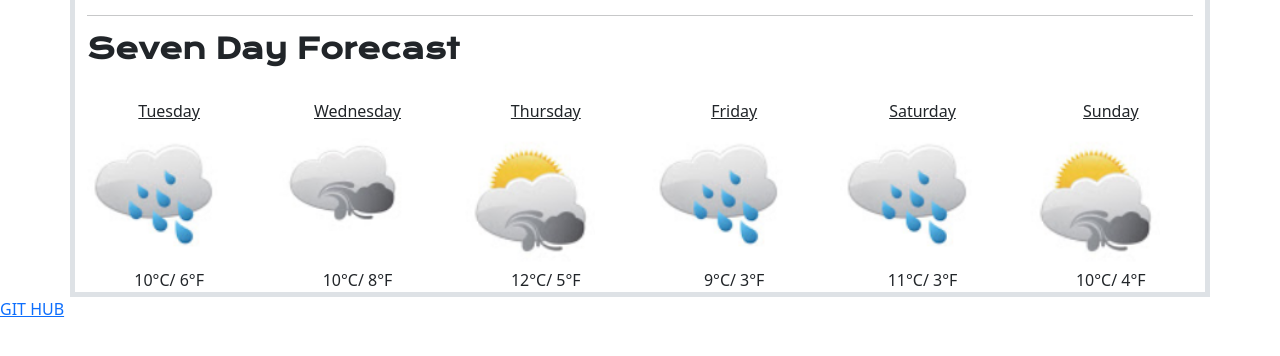
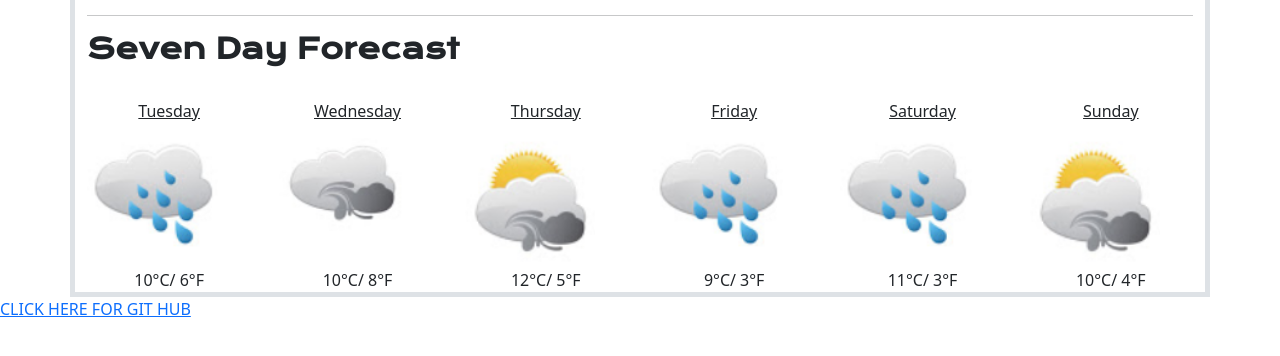
Before and after one commit to shasa1280/Weather-Watch-Project, a plain HTML site: page index.html in a window 1280 px wide. Shown: the part 290-646 px from the top of the page. Drawn offline with nearby package versions, Linux system fonts and the light colour scheme.

Commit message:
Added language to GitHub Link

```diff
--- a/index.html
+++ b/index.html
@@ -183,7 +183,7 @@
     </div>
     <p>
     <a href=
-"https://github.com/shasa1280/Weather-Watch-Project">GIT HUB</a></p>
+"https://github.com/shasa1280/Weather-Watch-Project">CLICK HERE FOR GIT HUB</a></p>
     <script src="script.js"></script>
   </body>
 </html>
```
